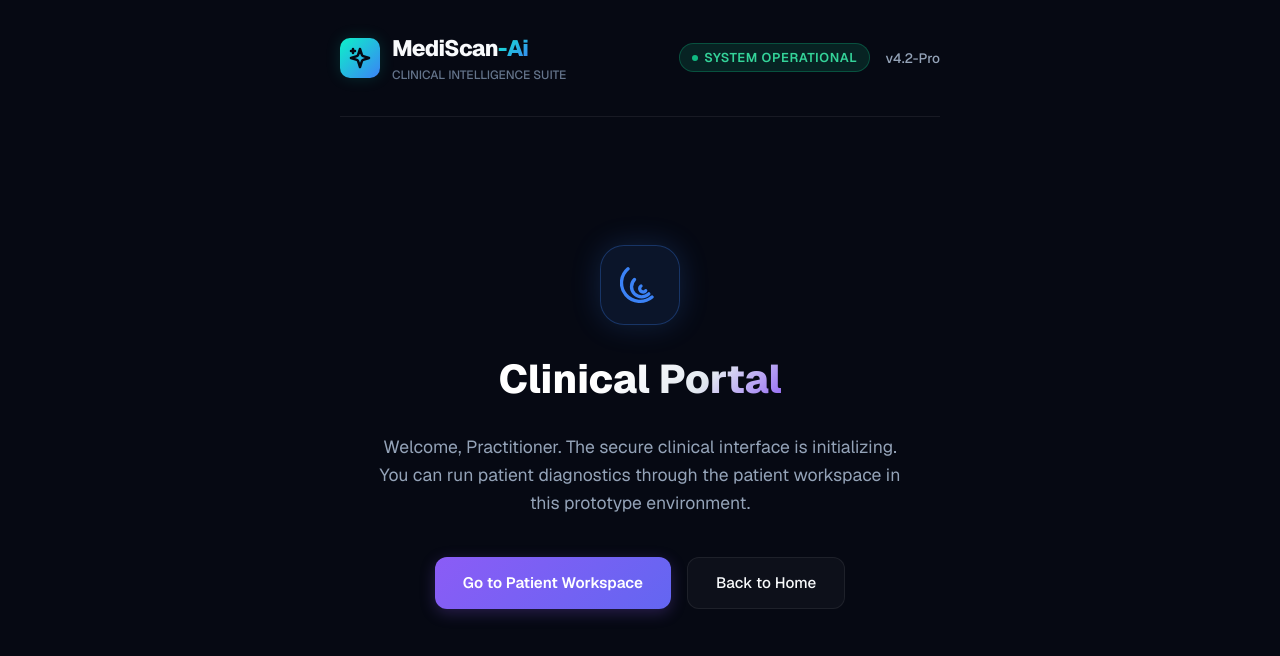
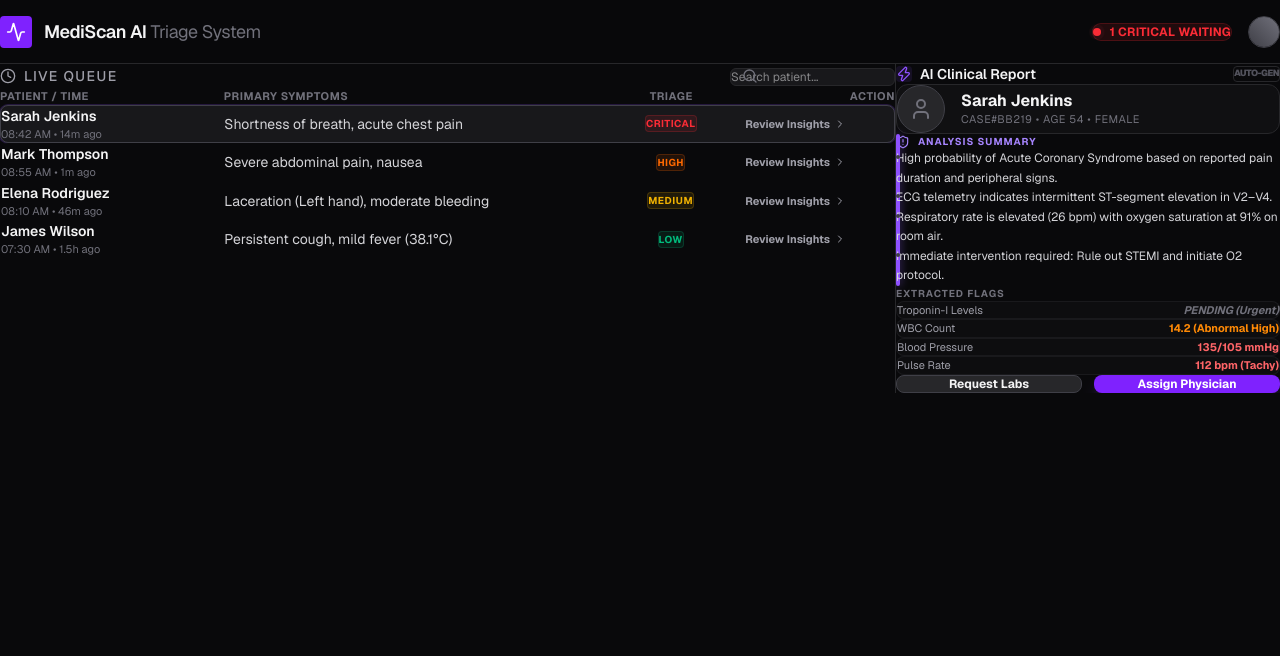
Before and after one commit to 1steve78/MediScan-Frontend, a Next.js app: page /doctor in a window 1280 px wide. Shown: the top 656 px of the page. Built offline with nearby package versions, Linux system fonts and the light colour scheme.

Commit message:
Implement clinical triage system in Doctor Dashboard and add lucide-react package

```diff
--- a/package.json
+++ b/package.json
@@ -10,6 +10,7 @@
   },
   "dependencies": {
     "@supabase/supabase-js": "^2.106.2",
+    "lucide-react": "^1.17.0",
     "next": "16.2.6",
     "react": "19.2.4",
     "react-dom": "19.2.4"
--- a/src/app/(dashboard)/doctor/page.tsx
+++ b/src/app/(dashboard)/doctor/page.tsx
@@ -1,101 +1,302 @@
-'use client';
+"use client";
 
-import React from 'react';
-import Link from 'next/link';
+import React, { useState } from 'react';
+import {
+  AlertCircle,
+  Clock,
+  Activity,
+  ChevronRight,
+  ShieldAlert,
+  Thermometer,
+  HeartPulse,
+  Droplets,
+  Zap,
+  User,
+  Search
+} from 'lucide-react';
+
+// --- Types ---
+type TriageLevel = 'Critical' | 'High' | 'Medium' | 'Low';
+
+interface Vital {
+  label: string;
+  value: string;
+  status: 'normal' | 'abnormal' | 'critical' | 'pending';
+}
+
+interface Patient {
+  id: string;
+  name: string;
+  age: number;
+  gender: string;
+  time: string;
+  symptoms: string;
+  triage: TriageLevel;
+  summary: string[];
+  vitals: Vital[];
+}
+
+// --- Mock Data ---
+const MOCK_PATIENTS: Patient[] = [
+  {
+    id: 'BB219',
+    name: 'Sarah Jenkins',
+    age: 54,
+    gender: 'Female',
+    time: '08:42 AM • 14m ago',
+    symptoms: 'Shortness of breath, acute chest pain',
+    triage: 'Critical',
+    summary: [
+      'High probability of Acute Coronary Syndrome based on reported pain duration and peripheral signs.',
+      'ECG telemetry indicates intermittent ST-segment elevation in V2–V4.',
+      'Respiratory rate is elevated (26 bpm) with oxygen saturation at 91% on room air.',
+      'Immediate intervention required: Rule out STEMI and initiate O2 protocol.'
+    ],
+    vitals: [
+      { label: 'Troponin-I Levels', value: 'PENDING (Urgent)', status: 'pending' },
+      { label: 'WBC Count', value: '14.2 (Abnormal High)', status: 'abnormal' },
+      { label: 'Blood Pressure', value: '135/105 mmHg', status: 'critical' },
+      { label: 'Pulse Rate', value: '112 bpm (Tachy)', status: 'critical' },
+    ]
+  },
+  {
+    id: 'MT442',
+    name: 'Mark Thompson',
+    age: 42,
+    gender: 'Male',
+    time: '08:55 AM • 1m ago',
+    symptoms: 'Severe abdominal pain, nausea',
+    triage: 'High',
+    summary: [
+      'Localized tenderness in lower right quadrant.',
+      'Positive Rebound tenderness observed during initial screening.',
+      'Elevated temperature (38.9°C) suggesting active inflammatory response.',
+    ],
+    vitals: [
+      { label: 'WBC Count', value: '18.5 (High)', status: 'critical' },
+      { label: 'Temp', value: '38.9°C', status: 'abnormal' },
+      { label: 'BP', value: '120/80 mmHg', status: 'normal' },
+    ]
+  },
+  {
+    id: 'ER901',
+    name: 'Elena Rodriguez',
+    age: 29,
+    gender: 'Female',
+    time: '08:10 AM • 46m ago',
+    symptoms: 'Laceration (Left hand), moderate bleeding',
+    triage: 'Medium',
+    summary: [
+      '3cm deep laceration on the dorsal aspect of the left hand.',
+      'Controlled bleeding with pressure, peripheral sensation remains intact.',
+      'Requires suturing and Tetanus status verification.',
+    ],
+    vitals: [
+      { label: 'Heart Rate', value: '88 bpm', status: 'normal' },
+      { label: 'O2 Sat', value: '99%', status: 'normal' },
+    ]
+  },
+  {
+    id: 'JW332',
+    name: 'James Wilson',
+    age: 67,
+    gender: 'Male',
+    time: '07:30 AM • 1.5h ago',
+    symptoms: 'Persistent cough, mild fever (38.1°C)',
+    triage: 'Low',
+    summary: [
+      'Symptoms consistent with upper respiratory infection.',
+      'Stable vitals, clear lung sounds on preliminary triage.',
+      'No signs of respiratory distress.',
+    ],
+    vitals: [
+      { label: 'Temp', value: '38.1°C', status: 'normal' },
+      { label: 'O2 Sat', value: '97%', status: 'normal' },
+    ]
+  }
+];
+
+// --- Sub-Components ---
+
+const TriageBadge = ({ level }: { level: TriageLevel }) => {
+  const styles = {
+    Critical: "bg-red-500/10 text-red-500 border-red-500/20",
+    High: "bg-orange-500/10 text-orange-500 border-orange-500/20",
+    Medium: "bg-yellow-500/10 text-yellow-500 border-yellow-500/20",
+    Low: "bg-emerald-500/10 text-emerald-500 border-emerald-500/20",
+  };
+
+  return (
+    <span className={`px-2 py-0.5 rounded text-[10px] font-bold uppercase tracking-wider border ${styles[level]}`}>
+      {level}
+    </span>
+  );
+};
 
 export default function DoctorDashboard() {
+  const [selectedId, setSelectedId] = useState(MOCK_PATIENTS[0].id);
+  const selectedPatient = MOCK_PATIENTS.find(p => p.id === selectedId) || MOCK_PATIENTS[0];
+
   return (
-    <div className="app-container">
-      {/* Background Orbs */}
-      <div className="bg-glow-container">
-        <div className="glow-orb-1"></div>
-        <div className="glow-orb-2"></div>
-      </div>
+    <div className="min-h-screen bg-zinc-950 text-zinc-100 font-sans selection:bg-violet-500/30">
+      {/* Header */}
+      <header className="h-16 border-b border-zinc-800 px-6 flex items-center justify-between bg-zinc-950/50 backdrop-blur-md sticky top-0 z-10">
+        <div className="flex items-center gap-3">
+          <div className="w-8 h-8 bg-violet-600 rounded flex items-center justify-center">
+            <Activity className="w-5 h-5 text-white" />
+          </div>
+          <h1 className="text-lg font-semibold tracking-tight">MediScan AI <span className="text-zinc-500 font-normal">Triage System</span></h1>
+        </div>
 
-      {/* Premium Header */}
-      <header style={{
-        display: 'flex',
-        justifyContent: 'space-between',
-        alignItems: 'center',
-        paddingBottom: '2rem',
-        borderBottom: '1px solid var(--border-color)',
-        marginBottom: '2rem'
-      }}>
-        <Link href="/" style={{ display: 'flex', alignItems: 'center', gap: '12px', textDecoration: 'none', color: 'inherit' }}>
-          <div style={{
-            background: 'linear-gradient(135deg, var(--primary) 0%, var(--secondary) 100%)',
-            width: '40px',
-            height: '40px',
-            borderRadius: '10px',
-            display: 'flex',
-            alignItems: 'center',
-            justifyContent: 'center',
-            boxShadow: '0 0 15px var(--primary-glow)'
-          }}>
-            <svg width="24" height="24" viewBox="0 0 24 24" fill="none" stroke="#060913" strokeWidth="2.5" strokeLinecap="round" strokeLinejoin="round">
-              <path d="m12 3-1.912 5.813a2 2 0 0 1-1.275 1.275L3 12l5.813 1.912a2 2 0 0 1 1.275 1.275L12 21l1.912-5.813a2 2 0 0 1 1.275-1.275L21 12l-5.813-1.912a2 2 0 0 1-1.275-1.275L12 3Z"/>
-              <path d="M5 3v4"/>
-              <path d="M3 5h4"/>
-            </svg>
+        <div className="flex items-center gap-4">
+          <div className="flex items-center gap-2 bg-red-500/10 border border-red-500/20 px-3 py-1.5 rounded-full">
+            <span className="relative flex h-2 w-2">
+              <span className="animate-ping absolute inline-flex h-full w-full rounded-full bg-red-400 opacity-75"></span>
+              <span className="relative inline-flex rounded-full h-2 w-2 bg-red-500"></span>
+            </span>
+            <span className="text-xs font-bold text-red-500 tracking-wide uppercase">1 Critical Waiting</span>
           </div>
-          <div>
-            <h1 style={{ fontSize: '1.4rem', fontWeight: 800, letterSpacing: '-0.03em' }}>
-              MediScan<span className="cyan-gradient-text">-Ai</span>
-            </h1>
-            <p style={{ fontSize: '0.75rem', color: 'var(--text-muted)', fontWeight: 500 }}>CLINICAL INTELLIGENCE SUITE</p>
+          <div className="w-8 h-8 rounded-full bg-zinc-800 border border-zinc-700 overflow-hidden">
+            <div className="w-full h-full bg-gradient-to-tr from-zinc-700 to-zinc-500" />
           </div>
-        </Link>
-        <div style={{ display: 'flex', alignItems: 'center', gap: '15px' }}>
-          <span className="status-badge success" style={{ display: 'inline-flex', alignItems: 'center', gap: '6px' }}>
-            <span style={{ width: '6px', height: '6px', backgroundColor: '#10b981', borderRadius: '50%', display: 'inline-block' }}></span>
-            SYSTEM OPERATIONAL
-          </span>
-          <span style={{ fontSize: '0.85rem', color: 'var(--text-secondary)', fontWeight: 500 }}>v4.2-Pro</span>
         </div>
       </header>
 
-      <div style={{
-        display: 'flex',
-        flexDirection: 'column',
-        alignItems: 'center',
-        justifyContent: 'center',
-        padding: '6rem 2rem',
-        textAlign: 'center',
-        maxWidth: '600px',
-        margin: '0 auto',
-        gap: '1.5rem'
-      }}>
-        <div style={{
-          background: 'rgba(59, 130, 246, 0.1)',
-          border: '1px solid rgba(59, 130, 246, 0.3)',
-          borderRadius: '24px',
-          width: '80px',
-          height: '80px',
-          display: 'flex',
-          alignItems: 'center',
-          justifyContent: 'center',
-          color: 'var(--secondary)',
-          boxShadow: '0 0 30px rgba(59, 130, 246, 0.2)'
-        }}>
-          <svg width="40" height="40" viewBox="0 0 24 24" fill="none" stroke="currentColor" strokeWidth="2" strokeLinecap="round" strokeLinejoin="round">
-            <path d="M4.8 2.3A10 10 0 1 0 19.2 19.2"></path>
-            <path d="M8.7 8.7A6 6 0 1 0 17.3 17.3"></path>
-            <path d="M12.6 12.6A2 2 0 1 0 15.4 15.4"></path>
-          </svg>
-        </div>
-        <h2 className="gradient-text" style={{ fontSize: '2.5rem', fontWeight: 800 }}>Clinical Portal</h2>
-        <p style={{ color: 'var(--text-secondary)', fontSize: '1.1rem', lineHeight: '1.6' }}>
-          Welcome, Practitioner. The secure clinical interface is initializing. You can run patient diagnostics through the patient workspace in this prototype environment.
-        </p>
-        <div style={{ display: 'flex', gap: '1rem', marginTop: '1rem' }}>
-          <Link href="/patient" className="btn-primary">
-            Go to Patient Workspace
-          </Link>
-          <Link href="/" className="btn-secondary">
-            Back to Home
-          </Link>
-        </div>
-      </div>
+      <main className="flex h-[calc(100-4rem)]">
+        {/* Left Pane: Queue */}
+        <section className="w-[70%] p-6 overflow-y-auto border-r border-zinc-800">
+          <div className="flex items-center justify-between mb-6">
+            <div className="flex items-center gap-2 text-zinc-400">
+              <Clock className="w-4 h-4" />
+              <h2 className="text-sm font-medium uppercase tracking-widest">Live Queue</h2>
+            </div>
+            <div className="relative">
+              <Search className="w-4 h-4 absolute left-3 top-1/2 -translate-y-1/2 text-zinc-500" />
+              <input
+                type="text"
+                placeholder="Search patient..."
+                className="bg-zinc-900 border border-zinc-800 rounded-md py-1.5 pl-9 pr-4 text-xs focus:outline-none focus:ring-1 focus:ring-violet-500 transition-all"
+              />
+            </div>
+          </div>
+
+          <div className="w-full">
+            <div className="grid grid-cols-12 px-4 py-2 text-[11px] font-bold text-zinc-500 uppercase tracking-wider mb-2">
+              <div className="col-span-3">Patient / Time</div>
+              <div className="col-span-5">Primary Symptoms</div>
+              <div className="col-span-2 text-center">Triage</div>
+              <div className="col-span-2 text-right">Action</div>
+            </div>
+
+            <div className="space-y-1">
+              {MOCK_PATIENTS.map((patient) => (
+                <div
+                  key={patient.id}
+                  onClick={() => setSelectedId(patient.id)}
+                  className={`grid grid-cols-12 items-center px-4 py-4 rounded-lg border transition-all cursor-pointer group ${
+                    selectedId === patient.id
+                    ? 'bg-zinc-900 border-zinc-700 ring-1 ring-violet-500/20'
+                    : 'bg-zinc-950 border-transparent hover:bg-zinc-900/50 hover:border-zinc-800'
+                  }`}
+                >
+                  <div className="col-span-3">
+                    <div className="font-semibold text-sm group-hover:text-violet-400 transition-colors">{patient.name}</div>
+                    <div className="text-[11px] text-zinc-500 mt-0.5">{patient.time}</div>
+                  </div>
+                  <div className="col-span-5 text-sm text-zinc-300">
+                    {patient.symptoms}
+                  </div>
+                  <div className="col-span-2 flex justify-center">
+                    <TriageBadge level={patient.triage} />
+                  </div>
+                  <div className="col-span-2 text-right">
+                    <button className="text-[11px] font-bold text-zinc-400 group-hover:text-zinc-100 flex items-center gap-1 ml-auto transition-all">
+                      Review Insights <ChevronRight className="w-3 h-3" />
+                    </button>
+                  </div>
+                </div>
+              ))}
+            </div>
+          </div>
+        </section>
+
+        {/* Right Pane: AI Inspector */}
+        <aside className="w-[30%] bg-zinc-950 p-6 overflow-y-auto">
+          <div className="flex items-center justify-between mb-6">
+            <div className="flex items-center gap-2">
+              <div className="p-1.5 bg-violet-500/10 rounded">
+                <Zap className="w-4 h-4 text-violet-500" />
+              </div>
+              <h2 className="text-sm font-semibold">AI Clinical Report</h2>
+            </div>
+            <span className="text-[9px] font-black uppercase text-zinc-600 border border-zinc-800 px-1.5 py-0.5 rounded tracking-tighter">
+              Auto-Gen
+            </span>
+          </div>
+
+          {/* Patient Profile Card */}
+          <div className="bg-zinc-900/50 border border-zinc-800 rounded-xl p-4 mb-6 flex items-center gap-4">
+            <div className="w-12 h-12 rounded-full bg-zinc-800 border border-zinc-700 flex items-center justify-center">
+              <User className="w-6 h-6 text-zinc-500" />
+            </div>
+            <div>
+              <h3 className="font-bold text-base leading-tight">{selectedPatient.name}</h3>
+              <p className="text-[11px] text-zinc-500 mt-1 uppercase tracking-wider">
+                Case#{selectedPatient.id} • Age {selectedPatient.age} • {selectedPatient.gender}
+              </p>
+            </div>
+          </div>
+
+          {/* AI Analysis Summary */}
+          <div className="relative mb-8">
+            <div className="absolute left-0 top-0 bottom-0 w-1 bg-violet-500 rounded-full shadow-[0_0_8px_rgba(139,92,246,0.5)]" />
+            <div className="pl-6">
+              <div className="flex items-center gap-2 mb-3">
+                <ShieldAlert className="w-3.5 h-3.5 text-violet-400" />
+                <h4 className="text-[10px] font-bold uppercase tracking-widest text-violet-400">Analysis Summary</h4>
+              </div>
+              <ul className="space-y-4">
+                {selectedPatient.summary.map((point, idx) => (
+                  <li key={idx} className="text-xs leading-relaxed text-zinc-300 relative pl-4">
+                    <span className="absolute left-0 top-1.5 w-1 h-1 bg-zinc-700 rounded-full" />
+                    {point}
+                  </li>
+                ))}
+              </ul>
+            </div>
+          </div>
+
+          {/* Extracted Vitals/Flags */}
+          <div className="mb-8">
+             <h4 className="text-[10px] font-bold uppercase tracking-widest text-zinc-500 mb-4 px-1">Extracted Flags</h4>
+             <div className="space-y-2">
+                {selectedPatient.vitals.map((vital, idx) => (
+                  <div key={idx} className="flex items-center justify-between bg-zinc-900/30 border border-zinc-800/50 rounded-lg p-3">
+                    <span className="text-[11px] text-zinc-400">{vital.label}</span>
+                    <span className={`text-[11px] font-bold ${
+                      vital.status === 'critical' ? 'text-red-400' :
+                      vital.status === 'abnormal' ? 'text-orange-400' :
+                      vital.status === 'pending' ? 'text-zinc-500 italic' :
+                      'text-emerald-400'
+                    }`}>
+                      {vital.value}
+                    </span>
+                  </div>
+                ))}
+             </div>
+          </div>
+
+          {/* Action Buttons */}
+          <div className="grid grid-cols-2 gap-3">
+            <button className="bg-zinc-800 hover:bg-zinc-700 text-zinc-100 text-xs font-bold py-2.5 rounded-lg transition-all border border-zinc-700">
+              Request Labs
+            </button>
+            <button className="bg-violet-600 hover:bg-violet-500 text-white text-xs font-bold py-2.5 rounded-lg transition-all shadow-lg shadow-violet-500/20">
+              Assign Physician
+            </button>
+          </div>
+        </aside>
+      </main>
     </div>
   );
 }
```
Also changed, not shown: 1 other file (tests, documents, lock files or other folders).
